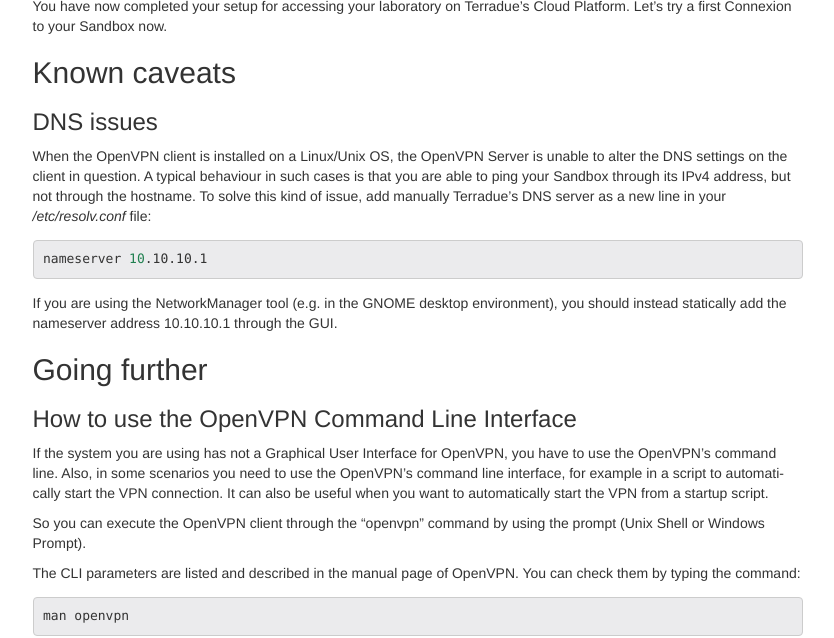
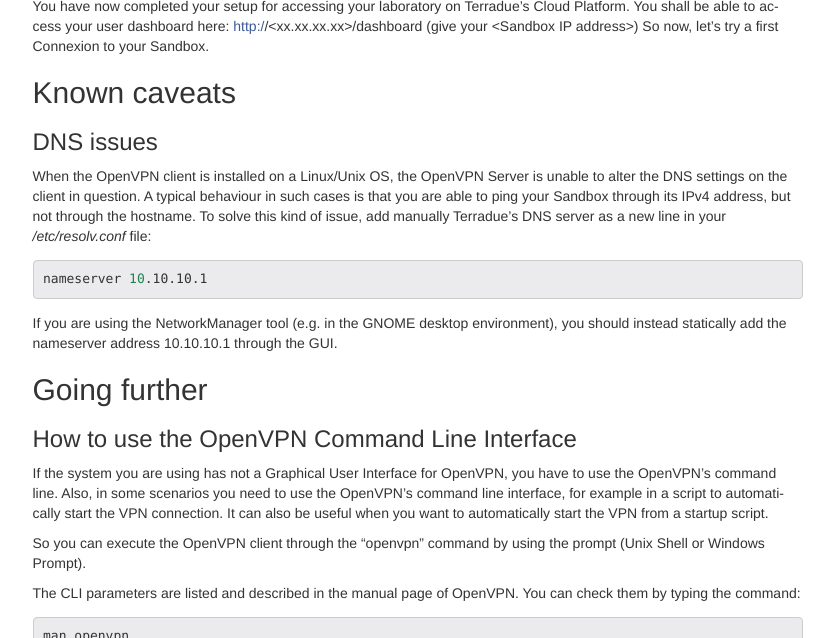
Before and after one commit to Terradue/doc-developer-sandbox, a Sphinx documentation site: the page built from source/start/laboratory/index.rst, in a window 1280 px wide and 900 px high, scrolled down 2084 px, cut to the strip 262-900 px from the top of the window. Shown: the whole strip, without its empty margins (330-1164 px from the left). Built offline with Sphinx 7.4.7, drawn with Linux system fonts in a browser that asks for light colours; pages that are not in the unit, such as notebooks, are missing from menus.

Commit message:
Update index.rst

```diff
--- a/source/start/laboratory/index.rst
+++ b/source/start/laboratory/index.rst
@@ -132,7 +132,8 @@
 
 .. CONGRATS::
 You have now completed your setup for accessing your laboratory on Terradue's Cloud Platform.
-Let's try a first :ref:`Connexion to your Sandbox <../sandbox.rst>` now.
+You shall be able to access your user dashboard here: http://<xx.xx.xx.xx>/dashboard (give your <Sandbox IP address>)
+So now, let's try a first :ref:`Connexion to your Sandbox <../sandbox>`.
 
 Known caveats
 ---------------------
```
